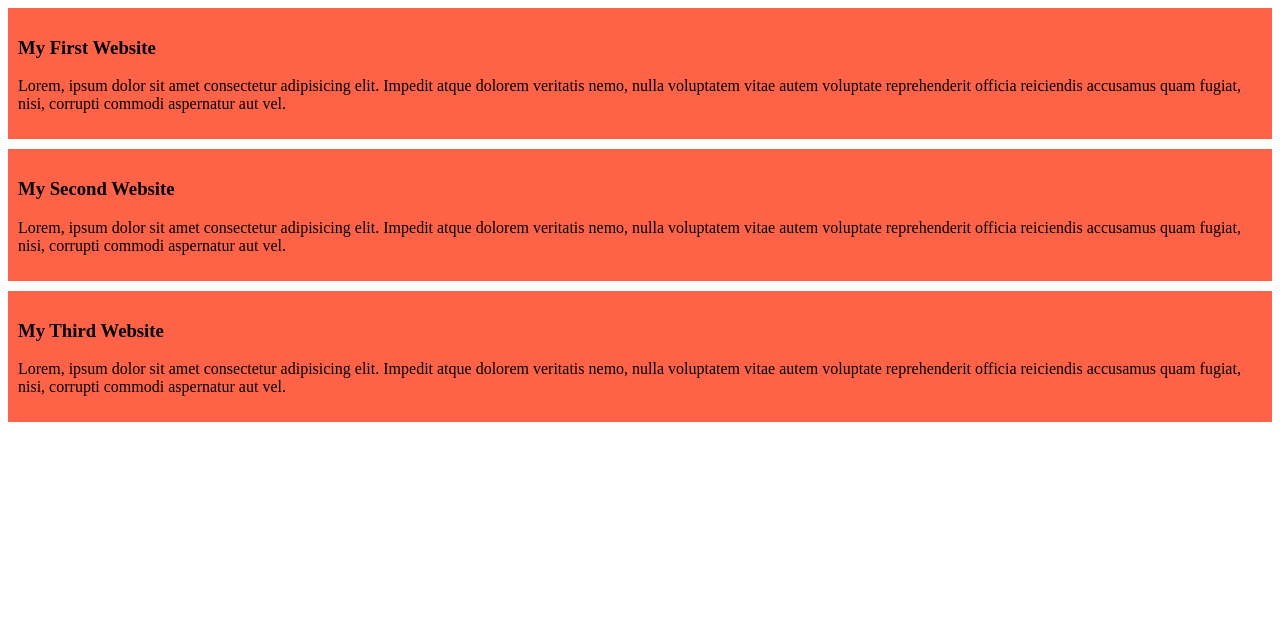
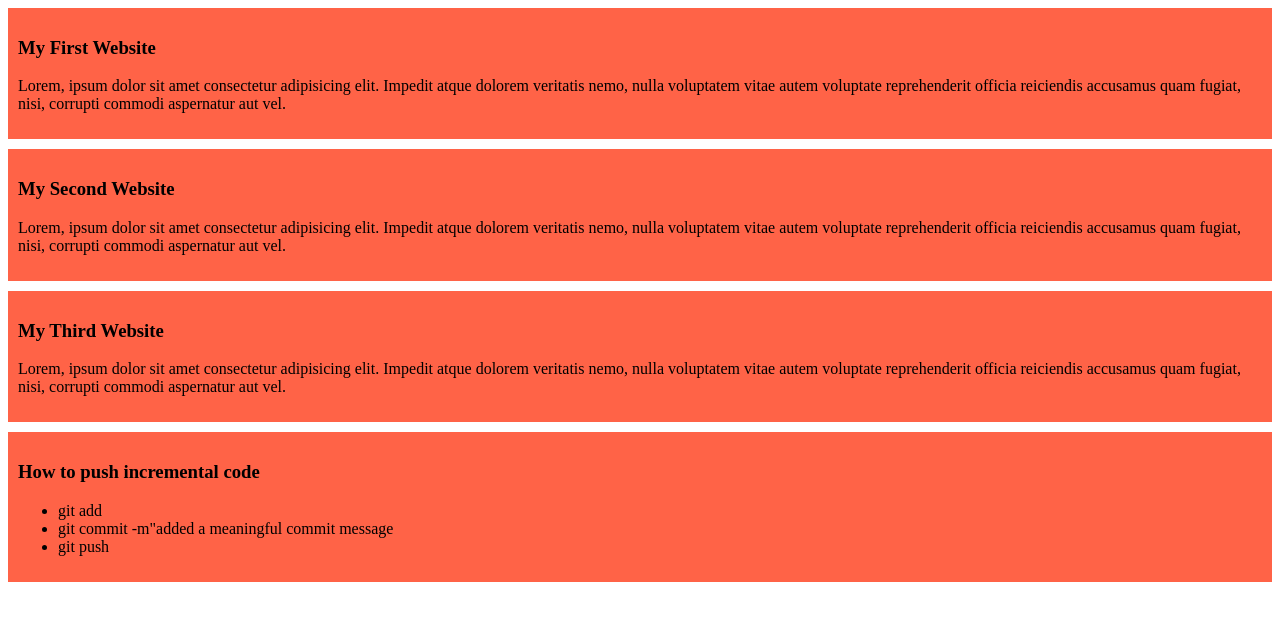
Before and after one commit to abdullahrafi1234/my-simple-website, a plain HTML site: page index.html in a window 1280 px wide. Drawn offline with Linux system fonts and the light colour scheme.

Commit message:
added a list to push code

```diff
--- a/index.html
+++ b/index.html
@@ -19,5 +19,13 @@
         <h3>My Third Website</h3>
         <p>Lorem, ipsum dolor sit amet consectetur adipisicing elit. Impedit atque dolorem veritatis nemo, nulla voluptatem vitae autem voluptate reprehenderit officia reiciendis accusamus quam fugiat, nisi, corrupti commodi aspernatur aut vel.</p>
     </div>
+    <div>
+        <h3>How to push incremental code</h3>
+        <ul>
+            <li>git add</li>
+            <li>git commit -m"added a meaningful commit message</li>
+            <li>git push</li>
+        </ul>
+    </div>
 </body>
 </html>
```
